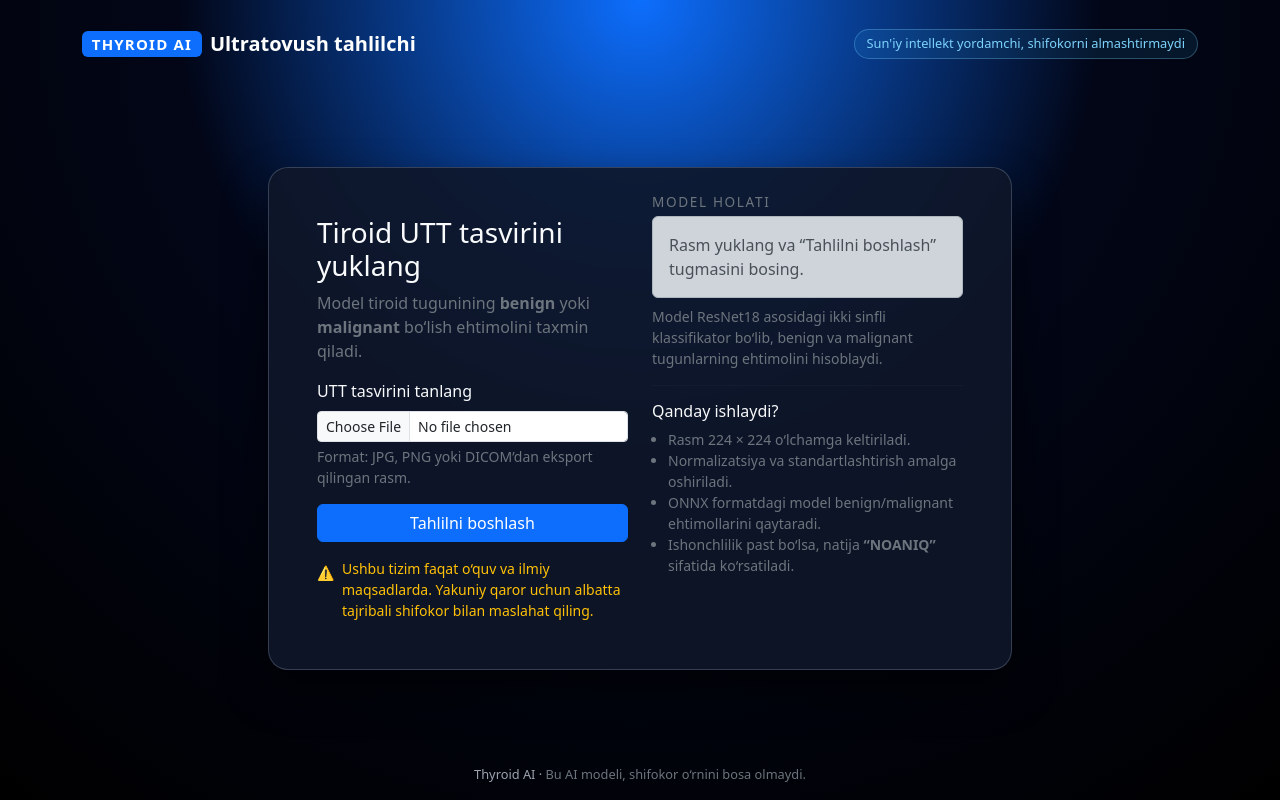
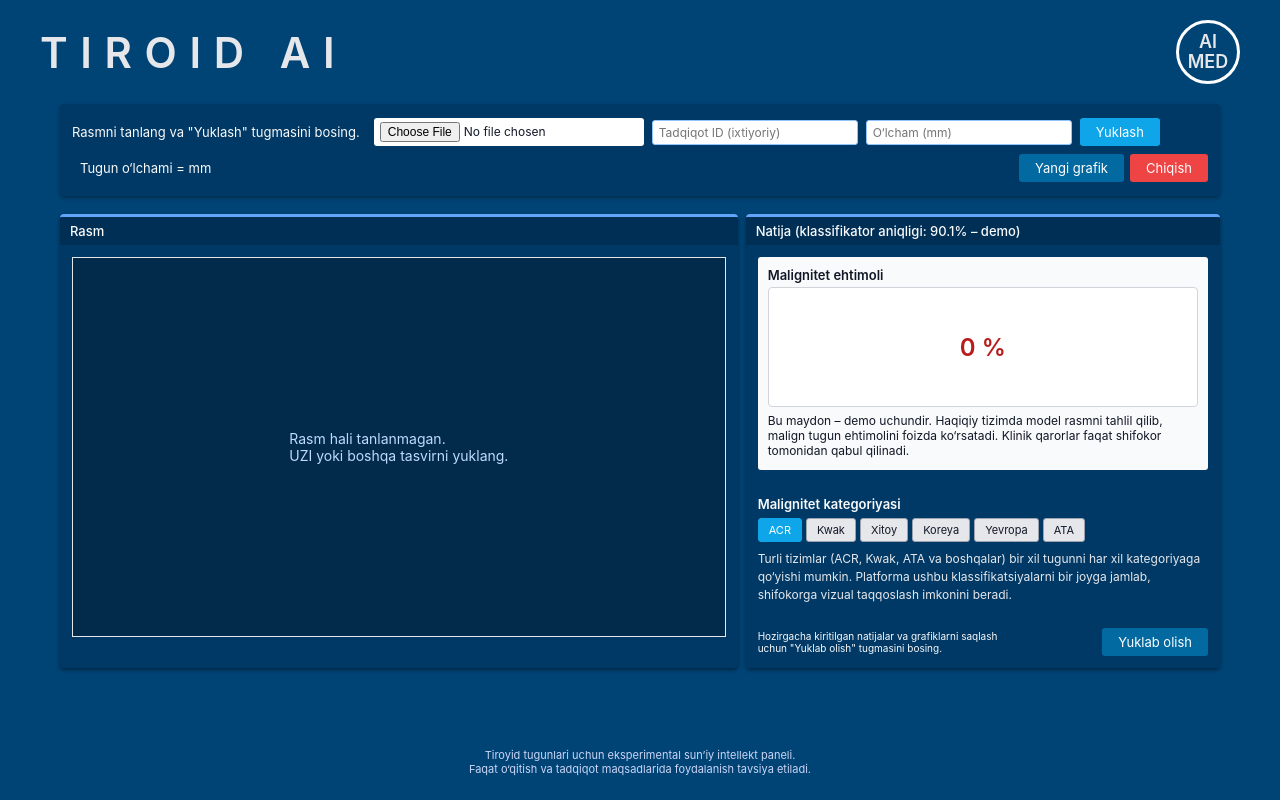
Before and after one commit to bekjonsattorov256-hue/thyroid-telegram-bot, a Flask app: page / in a window 1280 px wide. Run offline with Flask 3, Linux system fonts and the light colour scheme; parts of the project's set-up code (start-up, migrations or seed data) failed here and were passed over.

Commit message:
Update index.html

```diff
--- a/templates/index.html
+++ b/templates/index.html
@@ -1,176 +1,419 @@
 <!DOCTYPE html>
 <html lang="uz">
 <head>
-    <meta charset="UTF-8" />
-    <meta name="viewport" content="width=device-width, initial-scale=1" />
-    <title>Thyroid AI – UTT tahlil</title>
-
-    <!-- Bootstrap 5 CSS (CDN) -->
-    <link
-        href="https://cdn.jsdelivr.net/npm/bootstrap@5.3.2/dist/css/bootstrap.min.css"
-        rel="stylesheet"
-    />
+  <meta charset="UTF-8">
+  <title>Tiroyid AI – Tugun tahlil paneli</title>
+  <meta name="viewport" content="width=device-width, initial-scale=1.0">
 
   <style>
+    * {
+      box-sizing: border-box;
+      margin: 0;
+      padding: 0;
+      font-family: -apple-system, BlinkMacSystemFont, "Segoe UI", system-ui, sans-serif;
+    }
+
     body {
+      background: #004476;
+      color: #f9fafb;
+    }
+
+    .page {
       min-height: 100vh;
-            background: radial-gradient(circle at top, #0d6efd 0, #020617 45%, #000 100%);
-            color: #f8fafc;
+    }
+
+    /* TOP BAR */
+    .top-bar {
+      padding: 20px 40px 10px;
+      display: flex;
+      align-items: center;
+      justify-content: space-between;
+      color: #e5e7eb;
+    }
+
+    .brand {
+      display: flex;
+      align-items: center;
+      gap: 16px;
+    }
+
+    .brand-title {
+      font-size: 42px;
+      letter-spacing: 0.3em;
+      font-weight: 600;
+    }
+
+    .brand-badge {
+      width: 64px;
+      height: 64px;
+      border-radius: 50%;
+      border: 3px solid #ffffff;
+      display: flex;
+      align-items: center;
+      justify-content: center;
+      font-size: 18px;
+      font-weight: 600;
+    }
+
+    .brand-badge span {
+      text-align: center;
+      line-height: 1.1;
+    }
+
+    /* MAIN PANEL */
+    .panel {
+      max-width: 1200px;
+      margin: 0 auto 40px;
+      padding: 10px 20px 40px;
+    }
+
+    .toolbar {
+      background: #003965;
+      padding: 14px 12px;
+      border-radius: 4px;
+      box-shadow: 0 2px 4px rgba(0,0,0,0.35);
+      display: flex;
+      flex-wrap: wrap;
+      gap: 8px;
+      align-items: center;
+      font-size: 13px;
+    }
+
+    .toolbar span.label {
+      margin-right: 6px;
+    }
+
+    .toolbar input[type="file"] {
+      background: #ffffff;
+      color: #111827;
+      border-radius: 3px;
+      padding: 4px 6px;
+      font-size: 12px;
+    }
+
+    .toolbar input[type="text"],
+    .toolbar input[type="number"] {
+      padding: 4px 6px;
+      border-radius: 3px;
+      border: 1px solid #93c5fd;
+      font-size: 12px;
+      min-width: 120px;
+    }
+
+    .btn {
+      border: none;
+      border-radius: 3px;
+      padding: 6px 16px;
+      font-size: 13px;
+      cursor: pointer;
+      color: #ffffff;
+    }
+
+    .btn-primary {
+      background: #0ea5e9;
+    }
+
+    .btn-secondary {
+      background: #0369a1;
+    }
+
+    .btn-danger {
+      background: #ef4444;
+    }
+
+    /* GRID */
+    .grid {
+      margin-top: 18px;
+      display: grid;
+      grid-template-columns: 2fr 1.4fr;
+      gap: 8px;
+    }
+
+    .panel-box {
+      background: #003965;
+      border-radius: 4px;
+      box-shadow: 0 2px 4px rgba(0,0,0,0.45);
+      overflow: hidden;
+      border-top: 3px solid #60a5fa;
+    }
+
+    .panel-header {
+      padding: 6px 10px;
+      background: #002f56;
+      font-size: 13px;
+      font-weight: 500;
+    }
+
+    .panel-body {
+      padding: 12px;
+      background: #003965;
+      min-height: 420px;
+      position: relative;
+    }
+
+    /* LEFT – IMAGE */
+    .image-area {
+      border: 1px solid #e5e7eb;
+      height: 380px;
+      display: flex;
+      align-items: center;
+      justify-content: center;
+      background: #022a4a;
+    }
+
+    .image-area img {
+      max-width: 100%;
+      max-height: 100%;
+      object-fit: contain;
+    }
+
+    .image-placeholder {
+      font-size: 14px;
+      color: #bfdbfe;
+    }
+
+    /* RIGHT – RESULT */
+    .result-section {
       display: flex;
       flex-direction: column;
+      gap: 16px;
+      font-size: 13px;
     }
-        .glass-card {
-            background: rgba(15, 23, 42, 0.9);
-            border-radius: 1.25rem;
-            box-shadow: 0 20px 40px rgba(0, 0, 0, 0.55);
-            border: 1px solid rgba(148, 163, 184, 0.3);
+
+    .box-light {
+      background: #f9fafb;
+      color: #111827;
+      border-radius: 3px;
+      padding: 10px 10px 12px;
+      font-size: 13px;
     }
-        .brand-badge {
-            letter-spacing: 0.08em;
+
+    .box-light-title {
+      font-weight: 600;
+      margin-bottom: 4px;
     }
-        .accent-pill {
-            background: rgba(56, 189, 248, 0.1);
-            border-radius: 999px;
-            padding: 0.25rem 0.75rem;
-            font-size: 0.8rem;
-            color: #7dd3fc;
-            border: 1px solid rgba(125, 211, 252, 0.3);
+
+    .probability-bar {
+      width: 100%;
+      height: 120px;
+      border-radius: 4px;
+      border: 1px solid #d1d5db;
+      background: #ffffff;
+      display: flex;
+      align-items: center;
+      justify-content: center;
+      font-size: 24px;
+      font-weight: 600;
+      color: #b91c1c;
     }
-        footer {
-            font-size: 0.8rem;
-            color: #9ca3af;
+
+    .categories {
+      margin-top: 10px;
     }
-        .result-label {
-            font-size: 0.85rem;
-            text-transform: uppercase;
-            letter-spacing: 0.12em;
+
+    .cat-buttons {
+      display: flex;
+      flex-wrap: wrap;
+      gap: 4px;
+      margin: 6px 0 8px;
+    }
+
+    .cat-buttons button {
+      border-radius: 3px;
+      border: 1px solid #9ca3af;
+      background: #e5e7eb;
+      color: #111827;
+      padding: 4px 10px;
+      font-size: 11px;
+      cursor: pointer;
+    }
+
+    .cat-buttons button.active {
+      background: #0ea5e9;
+      color: #ffffff;
+      border-color: #0ea5e9;
+    }
+
+    .helper-text {
+      font-size: 12px;
+      color: #e5e7eb;
+      line-height: 1.5;
+    }
+
+    .download-area {
+      margin-top: 8px;
+      display: flex;
+      justify-content: space-between;
+      align-items: center;
+      font-size: 12px;
+    }
+
+    .download-area small {
+      max-width: 260px;
+    }
+
+    /* FOOTER */
+    .footer {
+      text-align: center;
+      font-size: 11px;
+      color: #cbd5f5;
+      padding-bottom: 18px;
+    }
+
+    .footer span {
+      display: block;
+    }
+
+    @media (max-width: 960px) {
+      .grid {
+        grid-template-columns: 1fr;
+      }
+      .panel-body {
+        min-height: auto;
+      }
+      .image-area {
+        height: 300px;
+      }
     }
   </style>
 </head>
 <body>
-    <!-- Navbar -->
-    <nav class="navbar navbar-dark bg-transparent">
-        <div class="container py-3">
-            <a class="navbar-brand d-flex align-items-center gap-2" href="#">
-                <span class="badge text-bg-primary brand-badge">THYROID AI</span>
-                <span class="fw-semibold">Ultratovush tahlilchi</span>
-            </a>
-            <span class="accent-pill d-none d-md-inline-flex">
-                Sun'iy intellekt yordamchi, shifokorni almashtirmaydi
-            </span>
+<div class="page">
+
+  <!-- HEADER -->
+  <div class="top-bar">
+    <div class="brand">
+      <div class="brand-title">TIROID AI</div>
     </div>
-    </nav>
-
-    <!-- Main content -->
-    <main class="container flex-grow-1 d-flex align-items-center justify-content-center py-4">
-        <div class="col-12 col-lg-8">
-            <div class="glass-card p-4 p-md-5">
-                <div class="row g-4 align-items-start">
-                    <div class="col-md-6 border-md-end border-secondary border-opacity-25">
-                        <h1 class="h3 mb-2">Tiroid UTT tasvirini yuklang</h1>
-                        <p class="text-secondary mb-3">
-                            Model tiroid tugunining <span class="fw-semibold">benign</span> yoki
-                            <span class="fw-semibold">malignant</span> bo‘lish ehtimolini taxmin qiladi.
-                        </p>
-
-                        <form
-                            method="POST"
-                            enctype="multipart/form-data"
-                            action="{{ url_for('index') }}"
-                            class="mt-3"
-                        >
-                            <div class="mb-3">
-                                <label for="image" class="form-label">UTT tasvirini tanlang</label>
-                                <input
-                                    class="form-control form-control-sm"
-                                    type="file"
-                                    id="image"
-                                    name="image"
-                                    accept="image/*"
-                                    required
-                                />
-                                <div class="form-text text-secondary">
-                                    Format: JPG, PNG yoki DICOM’dan eksport qilingan rasm.
-                                </div>
-                            </div>
-                            <button type="submit" class="btn btn-primary w-100">
-                                Tahlilni boshlash
-                            </button>
-                        </form>
-
-                        <div class="mt-3 small text-warning d-flex align-items-start gap-2">
-                            <span class="mt-1">⚠️</span>
-                            <span>
-                                Ushbu tizim faqat o‘quv va ilmiy maqsadlarda. Yakuniy qaror
-                                uchun albatta tajribali shifokor bilan maslahat qiling.
-                            </span>
+    <div class="brand-badge">
+      <span>AI<br>MED</span>
     </div>
   </div>
 
-                    <div class="col-md-6 mt-4 mt-md-0">
-                        {% if result %}
-                            <div class="mb-3">
-                                <div class="result-label text-secondary mb-1">
-                                    Model xulosasi
+  <!-- MAIN PANEL -->
+  <div class="panel">
+
+    <!-- TOOLBAR -->
+    <div class="toolbar">
+      <span class="label">Rasmni tanlang va "Yuklash" tugmasini bosing.</span>
+
+      <input id="fileInput" type="file" accept="image/*">
+
+      <input type="text" placeholder="Tadqiqot ID (ixtiyoriy)">
+      <input id="sizeInput" type="number" placeholder="O‘lcham (mm)">
+
+      <button class="btn btn-primary">Yuklash</button>
+
+      <span style="margin-left: 8px;">Tugun o‘lchami = <span id="lesionSizeLabel">mm</span></span>
+
+      <div style="margin-left:auto; display:flex; gap:6px;">
+        <button class="btn btn-secondary">Yangi grafik</button>
+        <button class="btn btn-danger">Chiqish</button>
       </div>
-                                <div class="alert alert-info mb-2">
-                                    {{ result }}
     </div>
-                                {% if details %}
-                                    <p class="mb-0 small text-secondary">
-                                        {{ details }}
-                                    </p>
-                                {% endif %}
-                            </div>
-                        {% else %}
-                            <div class="mb-3">
-                                <div class="result-label text-secondary mb-1">
-                                    Model holati
-                                </div>
-                                <div class="alert alert-dark mb-2">
-                                    Rasm yuklang va “Tahlilni boshlash” tugmasini bosing.
-                                </div>
-                                <p class="small text-secondary">
-                                    Model ResNet18 asosidagi ikki sinfli klassifikator bo‘lib,
-                                    benign va malignant tugunlarning ehtimolini hisoblaydi.
-                                </p>
-                            </div>
-                        {% endif %}
 
-                        <hr class="border-secondary border-opacity-25" />
-
-                        <div class="small text-secondary">
-                            <h2 class="h6 text-light">Qanday ishlaydi?</h2>
-                            <ul class="ps-3 mb-2">
-                                <li>Rasm 224 × 224 o‘lchamga keltiriladi.</li>
-                                <li>Normalizatsiya va standartlashtirish amalga oshiriladi.</li>
-                                <li>
-                                    ONNX formatdagi model benign/malignant ehtimollarini
-                                    qaytaradi.
-                                </li>
-                                <li>
-                                    Ishonchlilik past bo‘lsa, natija
-                                    <span class="fw-semibold">“NOANIQ”</span> sifatida ko‘rsatiladi.
-                                </li>
-                            </ul>
+    <!-- GRID PANELS -->
+    <div class="grid">
+      <!-- LEFT -->
+      <div class="panel-box">
+        <div class="panel-header">Rasm</div>
+        <div class="panel-body">
+          <div class="image-area">
+            <img id="preview" src="" alt="" style="display:none;">
+            <div id="placeholder" class="image-placeholder">
+              Rasm hali tanlanmagan.<br>
+              UZI yoki boshqa tasvirni yuklang.
             </div>
           </div>
         </div>
       </div>
+
+      <!-- RIGHT -->
+      <div class="panel-box">
+        <div class="panel-header">
+          Natija (klassifikator aniqligi: 90.1% – demo)
         </div>
-    </main>
+        <div class="panel-body">
+          <div class="result-section">
 
-    <!-- Footer -->
-    <footer class="py-3">
-        <div class="container text-center">
-            Thyroid AI &middot;
-            <span class="text-secondary">
-                Bu AI modeli, shifokor o‘rnini bosa olmaydi.
-            </span>
+            <!-- MALIGNANT PROBABILITY -->
+            <div class="box-light">
+              <div class="box-light-title">Malignitet ehtimoli</div>
+              <div class="probability-bar" id="probBox">
+                0&nbsp;%
               </div>
-    </footer>
+              <p style="margin-top:6px; font-size:12px;">
+                Bu maydon – demo uchundir. Haqiqiy tizimda model rasmni tahlil qilib,
+                malign tugun ehtimolini foizda ko‘rsatadi. Klinik qarorlar faqat shifokor tomonidan qabul qilinadi.
+              </p>
+            </div>
 
-    <!-- Bootstrap JS (ixtiyoriy, modal/tooltiplar uchun) -->
-    <script src="https://cdn.jsdelivr.net/npm/bootstrap@5.3.2/dist/js/bootstrap.bundle.min.js"></script>
+            <!-- CATEGORIES -->
+            <div class="categories">
+              <div class="box-light-title">Malignitet kategoriyasi</div>
+              <div class="cat-buttons">
+                <button class="active">ACR</button>
+                <button>Kwak</button>
+                <button>Xitoy</button>
+                <button>Koreya</button>
+                <button>Yevropa</button>
+                <button>ATA</button>
+              </div>
+              <p class="helper-text">
+                Turli tizimlar (ACR, Kwak, ATA va boshqalar) bir xil tugunni har xil kategoriyaga qo‘yishi mumkin.
+                Platforma ushbu klassifikatsiyalarni bir joyga jamlab, shifokorga vizual taqqoslash imkonini beradi.
+              </p>
+            </div>
+
+            <!-- DOWNLOAD -->
+            <div class="download-area">
+              <small>
+                Hozirgacha kiritilgan natijalar va grafiklarni saqlash uchun
+                "Yuklab olish" tugmasini bosing.
+              </small>
+              <button class="btn btn-secondary">Yuklab olish</button>
+            </div>
+
+          </div>
+        </div>
+      </div>
+    </div>
+
+  </div>
+
+  <!-- FOOTER -->
+  <div class="footer">
+    <span>Tiroyid tugunlari uchun eksperimental sun’iy intellekt paneli.</span>
+    <span>Faqat o‘qitish va tadqiqot maqsadlarida foydalanish tavsiya etiladi.</span>
+  </div>
+</div>
+
+<!-- KICHIK JS: rasm preview va o'lcham labeli -->
+<script>
+  const fileInput = document.getElementById('fileInput');
+  const preview = document.getElementById('preview');
+  const placeholder = document.getElementById('placeholder');
+  const sizeInput = document.getElementById('sizeInput');
+  const lesionLabel = document.getElementById('lesionSizeLabel');
+  const probBox = document.getElementById('probBox');
+
+  fileInput.addEventListener('change', e => {
+    const file = e.target.files[0];
+    if (!file) return;
+    const url = URL.createObjectURL(file);
+    preview.src = url;
+    preview.style.display = 'block';
+    placeholder.style.display = 'none';
+
+    // demo uchun tasodifiy ehtimol
+    const prob = Math.round(20 + Math.random() * 60);
+    probBox.textContent = prob + ' %';
+  });
+
+  sizeInput.addEventListener('input', e => {
+    const v = e.target.value;
+    lesionLabel.textContent = v ? v + ' mm' : 'mm';
+  });
+</script>
 </body>
 </html>
```
Lines whose indentation alone changed are shown as unchanged.
